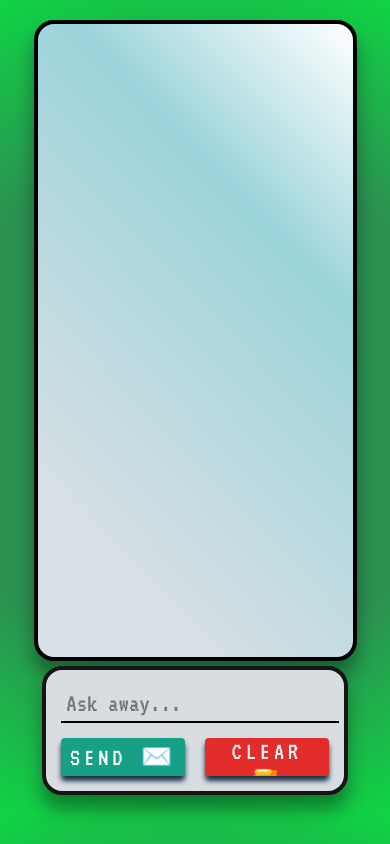
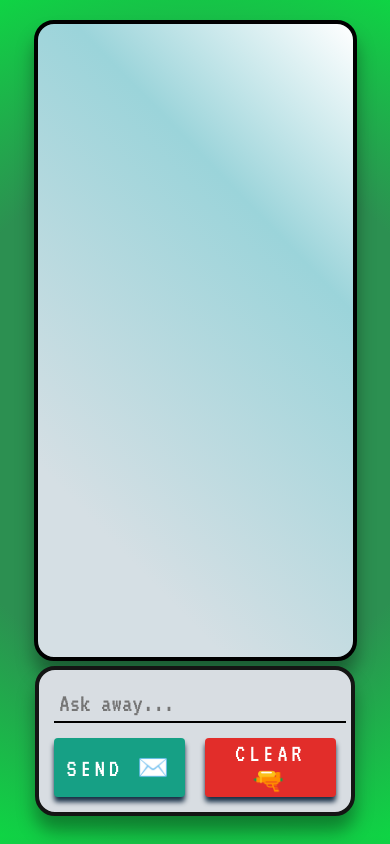
Before and after one commit to arod90/CHAT-APP, a plain HTML site: page index.html in a window 390 px wide. Drawn offline with nearby package versions, Linux system fonts and the light colour scheme; no server answers.

Commit message:
working on responsiveness

```diff
--- a/style.css
+++ b/style.css
@@ -390,7 +390,12 @@ html {
     width: 90%;
   }
   .inputfield {
-    width: 85%;
+    width: 89%;
+    height: fit-content;
+  }
+  button{
+    height: 7vh !important;
+    width: 100%;
   }
 }
 
```
